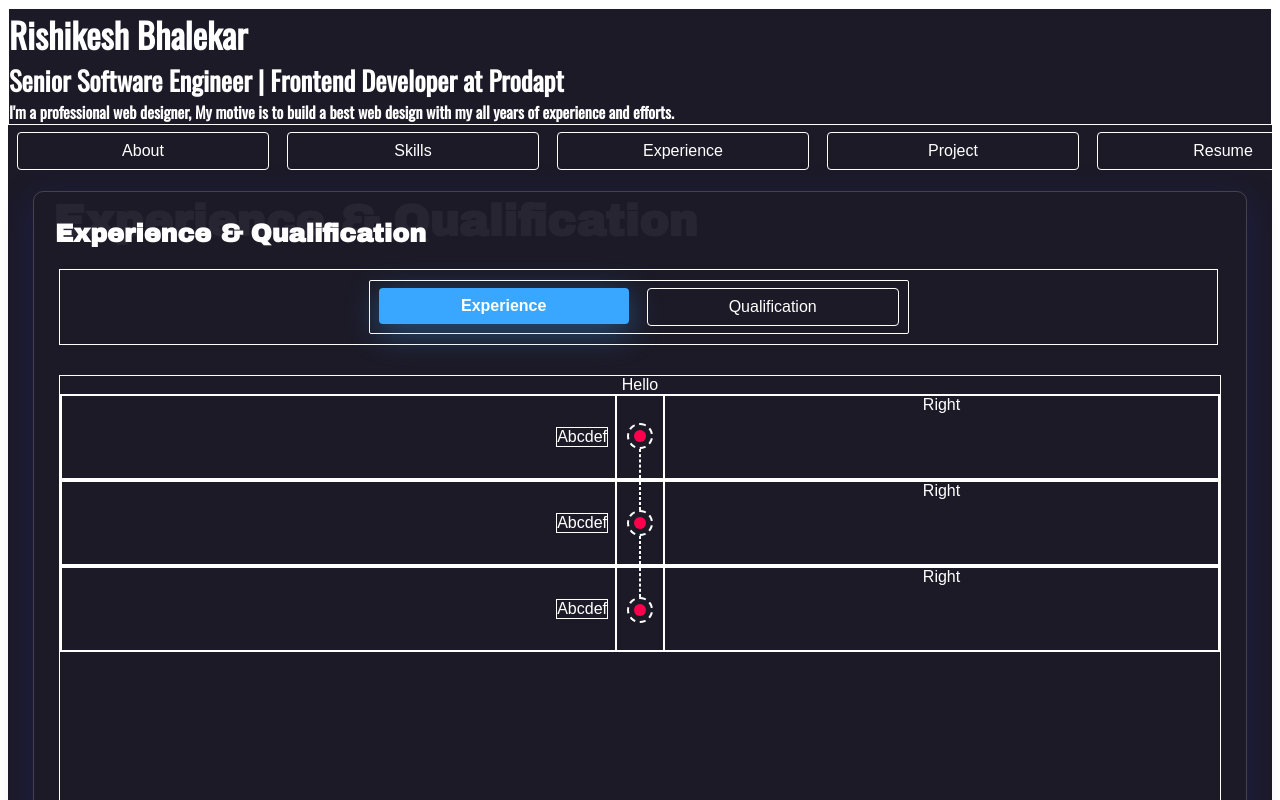
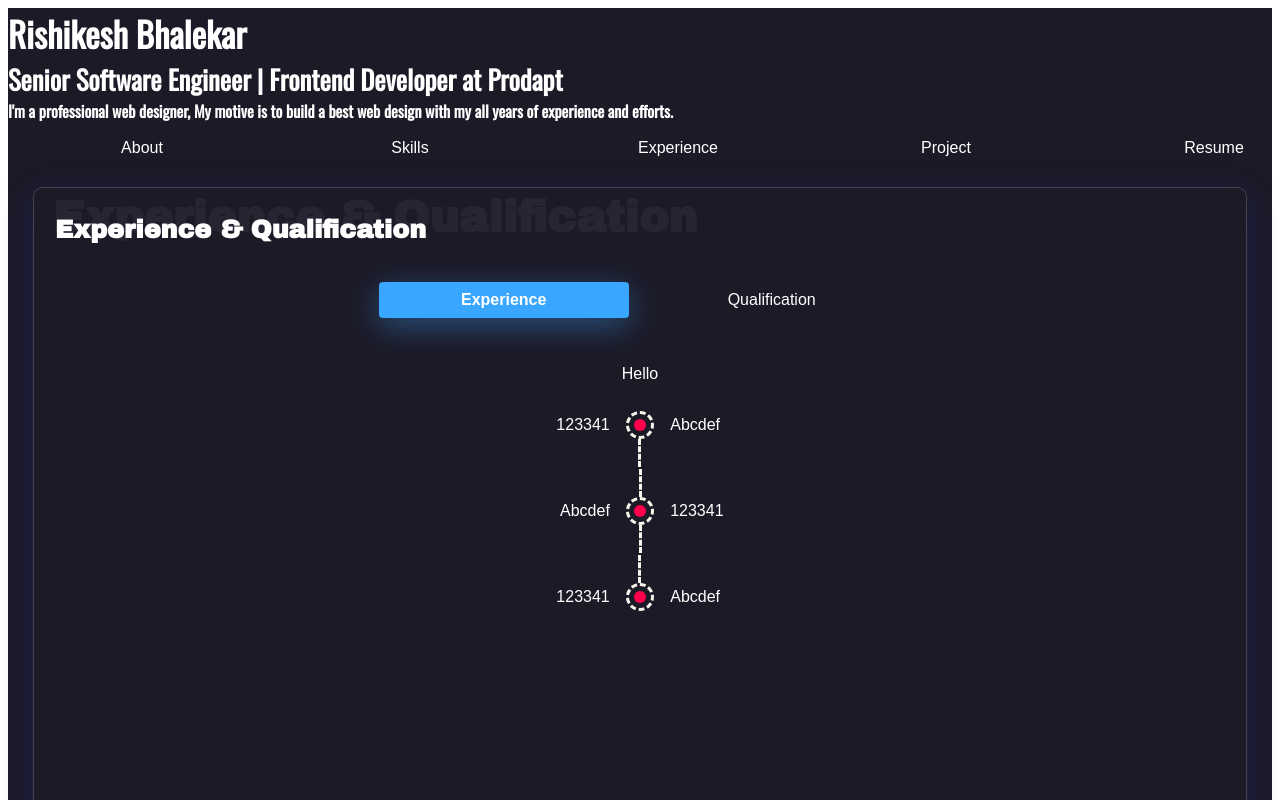
Before and after one commit to R1Sh0315/Portfolio-v01.1, a React (Vite) app: page / in a window 1280 px wide. Shown: the top 800 px of the page. Built offline with nearby package versions, Linux system fonts and the light colour scheme; a web font is replaced by a local one.

Commit message:
working on timeline

```diff
--- a/src/Components/Experience-Component.tsx
+++ b/src/Components/Experience-Component.tsx
@@ -27,7 +27,11 @@ const ExperienceComponent: React.FC<IExp> = ({ label }) => {
       <div className="exp-body-container">
         {experience}
         <TimeLineComponent timelineType={"vertical"} cell2Type={"initial"} />
-        <TimeLineComponent timelineType={"vertical"} cell2Type={"mid"} />
+        <TimeLineComponent
+          timelineType={"vertical"}
+          cell2Type={"mid"}
+          istoggle={true}
+        />
         <TimeLineComponent timelineType={"vertical"} cell2Type={"end"} />
       </div>
     </div>
--- a/src/Components/Timeline-component.tsx
+++ b/src/Components/Timeline-component.tsx
@@ -3,6 +3,7 @@ import React, { useState } from "react";
 interface ITimeline {
   timelineType: string;
   cell2Type: string;
+  istoggle?: boolean;
 }
 
 // enum Stage {
@@ -14,11 +15,14 @@ interface ITimeline {
 const TimeLineComponent: React.FC<ITimeline> = ({
   timelineType,
   cell2Type,
+  istoggle,
 }) => {
   return (
-    <div className={`time-line-contianer ${timelineType}-timeline`}>
-      <div className="time-line-cell-1">
-        <div className="time-line-cell-1-container">Abcdef</div>
+    <div
+      className={`time-line-contianer ${timelineType}-timeline${istoggle ? "-reverse" : ""}`}
+    >
+      <div className={`time-line-cell-1${istoggle ? "-reverse" : ""}`}>
+        <div className="time-line-cell-1-container">123341</div>
       </div>
       <div className={`time-line-cell-2`}>
         <div className={`${cell2Type}-stage`}>
@@ -33,7 +37,9 @@ const TimeLineComponent: React.FC<ITimeline> = ({
           ></div>
         </div>
       </div>
-      <div className="time-line-cell-3">Right</div>
+      <div className={`time-line-cell-3${istoggle ? "-reverse" : ""}`}>
+        <div className="time-line-cell-3-container">Abcdef</div>
+      </div>
     </div>
   );
 };
--- a/src/styles.css
+++ b/src/styles.css
@@ -29,7 +29,7 @@
 }
 
 .bg-container {
-  border: 1px solid white;
+  /* border: 1px solid white; */
   display: flex;
   flex-direction: row;
   border-radius: 2px;
@@ -67,11 +67,11 @@
   display: flex;
   flex-direction: column;
   align-items: flex-start;
-  border: 1px solid white;
+  /* border: 1px solid white; */
 }
 
 .btn-contianer {
-  border: 1px solid white;
+  /* border: 1px solid white; */
   height: 36px;
   display: flex;
   justify-content: center;
@@ -228,7 +228,7 @@ strong {
   padding: 3px;
   flex-direction: row;
   width: 95%;
-  border: 1px solid white;
+  /* border: 1px solid white; */
   display: flex;
   justify-content: center;
 }
@@ -258,7 +258,7 @@ strong {
 }
 
 .exp-body-container {
-  border: 1px solid white;
+  /* border: 1px solid white; */
   margin: 15px 25px;
   height: inherit;
 }
@@ -272,13 +272,18 @@ strong {
 }
 
 .time-line-contianer {
-  border: 1px solid white;
+  /* border: 1px solid white; */
   min-height: 84px;
 }
 
 .vertical-timeline {
   display: flex;
   flex-direction: row;
+}
+.vertical-timeline-reverse {
+  display: flex;
+  flex-direction: row-reverse;
+  padding: 2px;
 }
 
 .initial-stage,
@@ -295,7 +300,7 @@ strong {
 .mid-stage-core,
 .end-stage-core {
   margin: auto;
-  border: 2px dashed;
+  border: 3px dashed #f8f4ec;
   display: flex;
   justify-content: center;
   align-items: center;
@@ -323,7 +328,7 @@ strong {
 .mid-stage-dash,
 .end-stage-dash {
   display: flex;
-  border: 1px dashed white;
+  border-right: 3px dashed #f8f4ec;
   height: 100%;
 }
 
@@ -334,25 +339,48 @@ strong {
 }
 
 .time-line-cell-2 {
-  border: 1px solid white;
+  /* border: 1px solid white; */
   width: 4%;
 }
 
 .time-line-cell-1 {
-  border: 1px solid white;
+  /* border: 1px solid white; */
   width: 48%;
   display: flex;
-  justify-content: end;
+  justify-content: flex-end;
+  align-items: center;
+}
+.time-line-cell-1-reverse {
+  /* border: 1px solid white; */
+  width: 48%;
+  display: flex;
+  justify-content: flex-start;
   align-items: center;
 }
 .time-line-cell-1-container {
-  border: 1px solid white;
+  /* border: 1px solid white; */
   margin: 0 7px;
 }
 
 .time-line-cell-3 {
-  border: 1px solid white;
+  /* border: 1px solid white; */
   width: 48%;
+  display: flex;
+  justify-content: flex-start;
+  align-items: center;
+}
+
+.time-line-cell-3-reverse {
+  /* border: 1px solid white; */
+  width: 48%;
+  display: flex;
+  justify-content: flex-end;
+  align-items: center;
+}
+
+.time-line-cell-3-container {
+  /* border: 1px solid white; */
+  margin: 0 7px;
 }
 
 .yexp {
```
